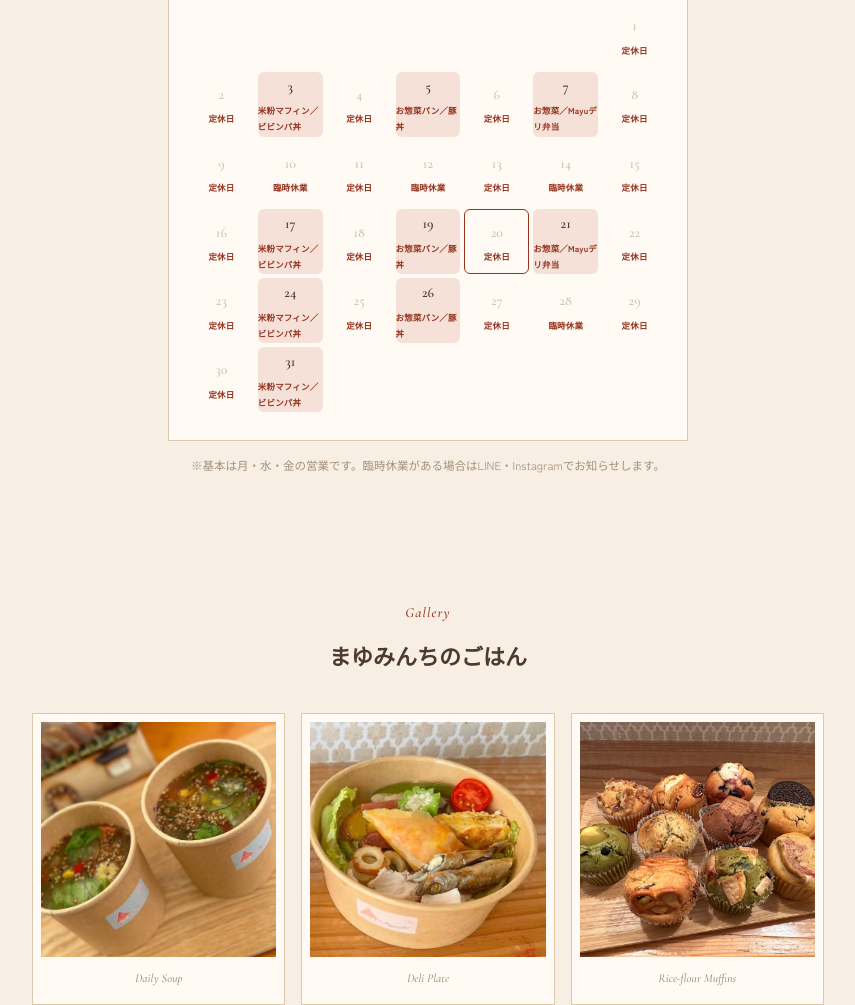
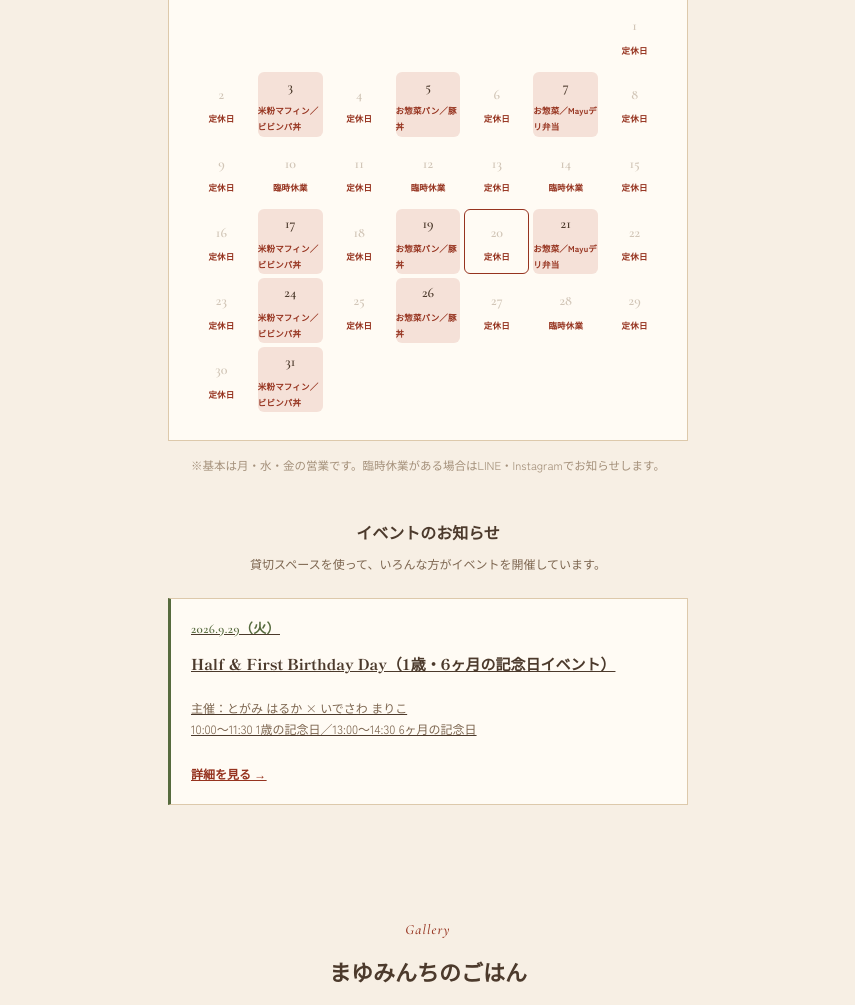
Before and after one commit to harkatogami-wq/mayuminchi-hp, a plain HTML site: page index.html in a window 1280 px wide. Shown: the part 3190-4195 px from the top of the page, without its empty margins (212-1067 px from the left). Drawn offline with nearby package versions, Linux system fonts and the light colour scheme.

Commit message:
貸切イベントをカレンダー・お知らせ欄に追加
営業カレンダーにイベント日を表示(通常営業と共存するか個別指定可)。カレンダー下に「イベントのお知らせ」カード一覧を新設。9/29 Half & First Birthday Dayを初期データとして反映。

```diff
--- a/index.html
+++ b/index.html
@@ -268,6 +268,7 @@
     <div class="cal-legend">
       <span class="cal-legend-item"><i class="dot dot-open"></i>営業日</span>
       <span class="cal-legend-item"><i class="dot dot-closed"></i>定休日</span>
+      <span class="cal-legend-item"><i class="dot dot-event"></i>イベント開催</span>
     </div>
     <div class="cal-card">
       <div class="cal-nav">
@@ -281,6 +282,12 @@
       <div class="cal-grid" id="calGrid"></div>
     </div>
     <p class="menu-hint" style="text-align:center;">※基本は月・水・金の営業です。臨時休業がある場合はLINE・Instagramでお知らせします。</p>
+
+    <div class="event-notice">
+      <h3 class="event-notice-title">イベントのお知らせ</h3>
+      <p class="event-notice-sub">貸切スペースを使って、いろんな方がイベントを開催しています。</p>
+      <div class="event-list" id="eventList"></div>
+    </div>
   </section>
 
   <section id="gallery" class="reveal">
--- a/script.js
+++ b/script.js
@@ -38,10 +38,24 @@ const OPEN_DATES_BY_MONTH = {
 // 臨時休業（本来は営業日だが休む日）は"YYYY-MM-DD"で追加してください。
 const CLOSED_DATES = ["2026-08-10", "2026-08-12", "2026-08-14", "2026-08-28"];
 
+// 貸切スペースでのイベント。regularOpen: その日にまゆみんちの通常営業（テイクアウト等）も一緒に行うか
+const EVENTS = [
+  {
+    date: "2026-09-29",
+    title: "Half & First Birthday Day（1歳・6ヶ月の記念日イベント）",
+    host: "とがみ はるか × いでさわ まりこ",
+    time: "10:00〜11:30 1歳の記念日／13:00〜14:30 6ヶ月の記念日",
+    link: "https://half-first-birthday-lp.pages.dev",
+    regularOpen: false,
+  },
+];
+const EVENTS_BY_DATE = Object.fromEntries(EVENTS.map((e) => [e.date, e]));
+
 const calMonthEl = document.getElementById("calMonth");
 const calGridEl = document.getElementById("calGrid");
 const calPrevBtn = document.getElementById("calPrev");
 const calNextBtn = document.getElementById("calNext");
+const eventListEl = document.getElementById("eventList");
 
 if (calMonthEl && calGridEl) {
   const today = new Date();
@@ -68,16 +82,24 @@ if (calMonthEl && calGridEl) {
     const monthOpenDays = OPEN_DATES_BY_MONTH[monthKey];
 
     for (let d = 1; d <= daysInMonth; d++) {
-      const cell = document.createElement("div");
       const weekday = new Date(viewYear, viewMonth, d).getDay();
       const dateKey = toDateKey(viewYear, viewMonth, d);
+      const event = EVENTS_BY_DATE[dateKey];
       const isClosedOverride = CLOSED_DATES.includes(dateKey);
       const isWeekdayCandidate = !!OPEN_WEEKDAYS[weekday];
-      const isOpen = monthOpenDays
+      let isOpen = monthOpenDays
         ? monthOpenDays.includes(d) && !isClosedOverride
         : isWeekdayCandidate && !isClosedOverride;
+      if (event && !event.regularOpen) isOpen = false;
 
-      cell.className = "cal-day " + (isOpen ? "is-open" : "is-closed");
+      const cell = document.createElement(event?.link ? "a" : "div");
+      if (event?.link) {
+        cell.href = event.link;
+        cell.target = "_blank";
+        cell.rel = "noopener";
+      }
+      cell.className =
+        "cal-day " + (isOpen ? "is-open " : "is-closed ") + (event ? "is-event" : "");
       if (
         viewYear === today.getFullYear() &&
         viewMonth === today.getMonth() &&
@@ -93,11 +115,48 @@ if (calMonthEl && calGridEl) {
 
       const tag = document.createElement("span");
       tag.className = "tag";
-      tag.textContent = isOpen ? OPEN_WEEKDAYS[weekday] : isClosedOverride ? "臨時休業" : "定休日";
+      tag.textContent = event
+        ? "イベント"
+        : isOpen
+        ? OPEN_WEEKDAYS[weekday]
+        : isClosedOverride
+        ? "臨時休業"
+        : "定休日";
       cell.appendChild(tag);
 
       calGridEl.appendChild(cell);
     }
+  }
+
+  function renderEventList() {
+    if (!eventListEl) return;
+    const upcoming = EVENTS.filter((e) => e.date >= toDateKey(today.getFullYear(), today.getMonth(), today.getDate()))
+      .sort((a, b) => a.date.localeCompare(b.date));
+
+    if (!upcoming.length) {
+      eventListEl.innerHTML = '<p class="event-empty">現在、開催予定のイベントはありません。</p>';
+      return;
+    }
+
+    eventListEl.innerHTML = "";
+    upcoming.forEach((e) => {
+      const [y, m, d] = e.date.split("-").map(Number);
+      const weekdayLabel = ["日", "月", "火", "水", "木", "金", "土"][new Date(y, m - 1, d).getDay()];
+      const card = document.createElement(e.link ? "a" : "div");
+      card.className = "event-card";
+      if (e.link) {
+        card.href = e.link;
+        card.target = "_blank";
+        card.rel = "noopener";
+      }
+      card.innerHTML = `
+        <span class="ev-date">${y}.${m}.${d}（${weekdayLabel}）</span>
+        <h4 class="ev-title">${e.title}</h4>
+        <p class="ev-meta">主催：${e.host}<br>${e.time}</p>
+        ${e.link ? '<span class="ev-link">詳細を見る →</span>' : ""}
+      `;
+      eventListEl.appendChild(card);
+    });
   }
 
   calPrevBtn?.addEventListener("click", () => {
@@ -118,6 +177,7 @@ if (calMonthEl && calGridEl) {
   });
 
   renderCalendar();
+  renderEventList();
 }
 
 // ===== スクロールで表示 =====
--- a/style.css
+++ b/style.css
@@ -9,6 +9,9 @@
   --red: #b5432f;
   --red-deep: #96331f;
   --red-glow: rgba(181,67,47,.14);
+  --event: #6b7d4f;
+  --event-deep: #566a3d;
+  --event-glow: rgba(107,125,79,.14);
   --badge-fg: #fff8ef;
 }
 :root:not([data-theme="light"]){
@@ -23,6 +26,9 @@
     --red: #e2775f;
     --red-deep: #ef8a72;
     --red-glow: rgba(226,119,95,.18);
+    --event: #9dab7c;
+    --event-deep: #b3c095;
+    --event-glow: rgba(157,171,124,.18);
     --badge-fg: #221812;
   }
 }
@@ -37,6 +43,9 @@
   --red: #e2775f;
   --red-deep: #ef8a72;
   --red-glow: rgba(226,119,95,.18);
+  --event: #9dab7c;
+  --event-deep: #b3c095;
+  --event-glow: rgba(157,171,124,.18);
   --badge-fg: #221812;
 }
 
@@ -209,6 +218,7 @@ hr.hair{ border:none; border-top:1px solid var(--line); margin:0; }
 .cal-legend .dot{ width:8px; height:8px; border-radius:50%; display:inline-block; }
 .dot-open{ background:var(--red); }
 .dot-closed{ background:var(--brown-faint); opacity:.5; }
+.dot-event{ background:var(--event-deep); }
 
 .cal-card{
   background:var(--paper); border:1px solid var(--line); padding:24px 20px 28px; max-width:520px; margin:0 auto;
@@ -239,10 +249,36 @@ hr.hair{ border:none; border-top:1px solid var(--line); margin:0; }
 .cal-day.is-closed{ color:var(--brown-faint); }
 .cal-day.is-closed .num{ opacity:.5; }
 .cal-day.is-today{ outline:1.5px solid var(--red-deep); outline-offset:-1.5px; }
+.cal-day.is-event{ background:var(--event-glow); }
+.cal-day.is-event .tag{ color:var(--event-deep); }
+.cal-day.is-event.is-open{
+  background:linear-gradient(135deg, var(--event-glow) 50%, var(--red-glow) 50%);
+}
+a.cal-day{ text-decoration:none; cursor:pointer; }
+a.cal-day:hover{ opacity:.8; }
 @media (max-width:480px){
   .cal-card{ padding:18px 10px 22px; }
   .cal-day .tag{ display:none; }
 }
+
+.event-notice{ margin-top:40px; text-align:center; }
+.event-notice-title{ font-family:"Shippori Mincho",serif; font-weight:700; font-size:16px; margin:0 0 6px; }
+.event-notice-sub{ font-size:12px; color:var(--brown-soft); margin:0 0 22px; }
+.event-list{ display:flex; flex-direction:column; gap:14px; max-width:520px; margin:0 auto; text-align:left; }
+.event-card{
+  display:flex; flex-direction:column; gap:8px;
+  background:var(--paper); border:1px solid var(--line); border-left:3px solid var(--event-deep);
+  padding:18px 20px;
+}
+.event-card .ev-date{
+  font-family:"Cormorant Garamond",serif; font-weight:600; font-size:13px; color:var(--event-deep); letter-spacing:.03em;
+}
+.event-card .ev-title{ font-family:"Shippori Mincho",serif; font-weight:700; font-size:15px; margin:0; color:var(--brown); }
+.event-card .ev-meta{ font-size:12px; color:var(--brown-soft); line-height:1.7; }
+.event-card .ev-link{
+  align-self:flex-start; margin-top:4px; font-size:12px; font-weight:700; color:var(--red-deep); text-decoration:underline;
+}
+.event-empty{ font-size:12.5px; color:var(--brown-faint); text-align:center; }
 
 /* ---------- gallery ---------- */
 .gallery-grid{ display:grid; grid-template-columns:repeat(3,1fr); gap:16px; }
```
